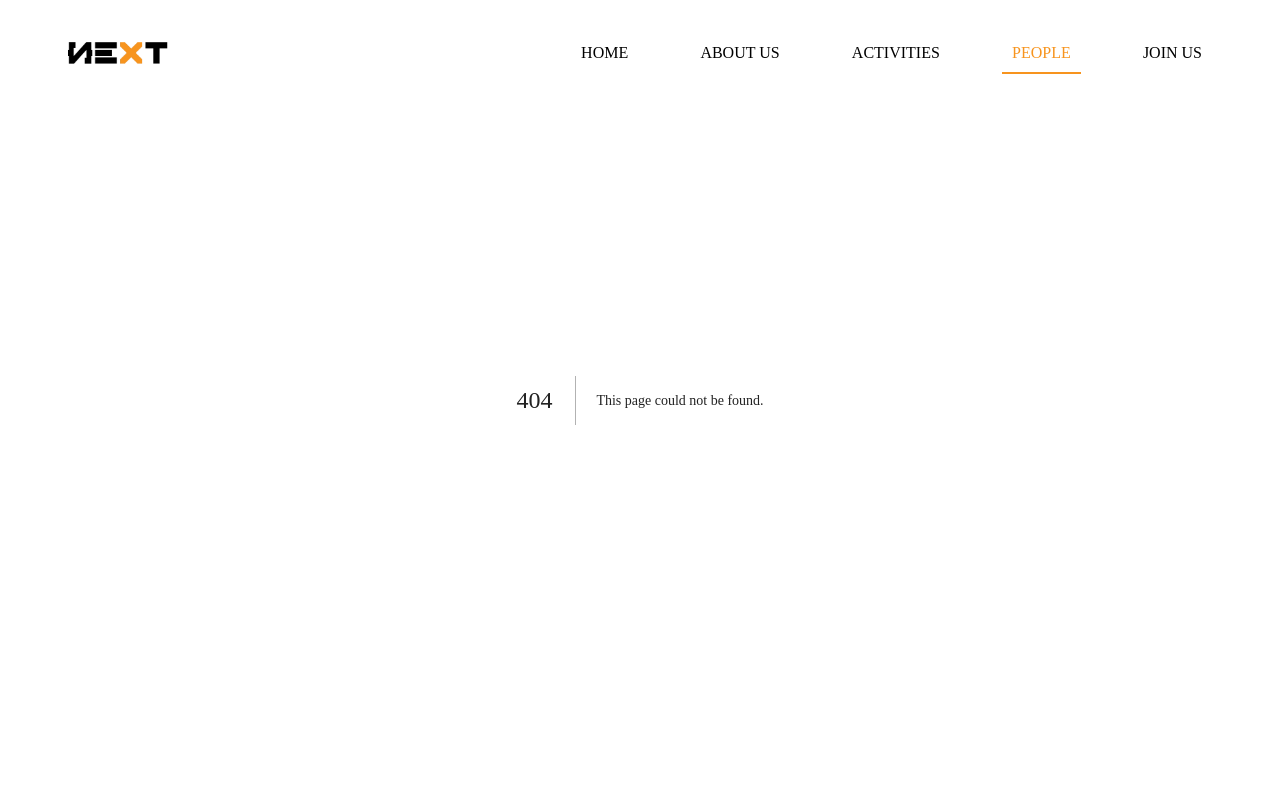
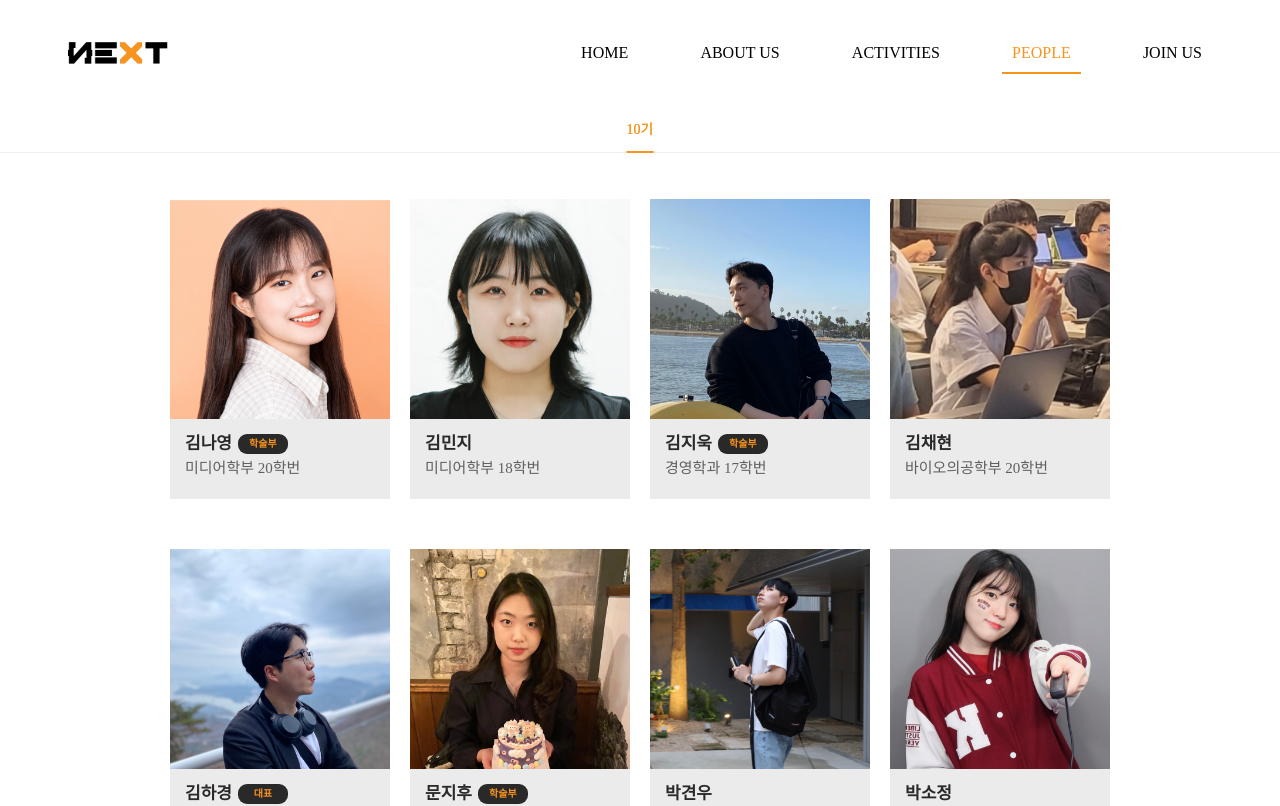
Before and after one commit to cucumber5252/2024NEXT_HOMEPAGE, a Next.js app: page /people in a window 1280 px wide. Before the commit this address had no page. Shown: the top 806 px of the page. Built offline with nearby package versions, Linux system fonts and the light colour scheme; a web font is replaced by a local one.

Commit message:
add: people 페이지 10기 정보들 넣기

```diff
--- /dev/null
+++ b/pages/people/components/Member/index.tsx
@@ -0,0 +1,80 @@
+import * as S from "styles/components/member/style";
+import Head from "next/head";
+import Image from "next/image";
+import React, { useState, useEffect, useRef } from "react";
+import { useMediaQuery } from "react-responsive";
+import CurriculrumDesktop from "public/assets/curriculum-desktop.png";
+import "aos/dist/aos.css";
+import { useRouter } from "next/router";
+import { PEOPLE_INFORMATION } from "pages/constants/people";
+import { PEOPLE_INFORMATION_TYPE } from "pages/types/people/people-information";
+import AOS from "aos";
+
+export default function Member() {
+  const router = useRouter();
+  const [loading, setLoading] = useState(true);
+  const isDesktop = useMediaQuery({ minDeviceWidth: 820 });
+  const isMobile = useMediaQuery({ maxWidth: 820 });
+
+  useEffect(() => {
+    AOS.init();
+    if (isMobile != undefined && isDesktop != undefined) {
+      setLoading(false);
+    }
+  }, []);
+  return (
+    <>
+      {!loading && (
+        <S.Container className="mount" isMobile={isMobile}>
+          <>
+            {PEOPLE_INFORMATION &&
+              PEOPLE_INFORMATION.map((item: PEOPLE_INFORMATION_TYPE) => {
+                return (
+                  <S.MemberWrapper>
+                    <S.MemberImgBox>
+                      {item.imgSrc ? (
+                        <Image
+                          src={item.imgSrc}
+                          alt="김"
+                          width={220}
+                          height={220}
+                        />
+                      ) : (
+                        // <Image
+                        //   alt="김"
+                        //   src="/public/images/profile/10기_김나영.png"
+                        //   width={220}
+                        //   height={220}
+                        // />
+                        <div
+                          style={{
+                            backgroundColor: "#333333",
+                            width: "220px",
+                            height: "220px",
+                          }}
+                        />
+                      )}
+                    </S.MemberImgBox>
+                    <S.MemberTextBox>
+                      <S.MemberName>
+                        {item.name}{" "}
+                        {item.managementTeam && (
+                          <S.ManagementTeamBadge>
+                            {item.managementTeam}
+                          </S.ManagementTeamBadge>
+                        )}
+                      </S.MemberName>
+                      <S.MemberInfo>
+                        {item.department}
+                        {item.masterDegree && "(석사)"} {`${item.classOf}학번`}
+                      </S.MemberInfo>
+                    </S.MemberTextBox>
+                  </S.MemberWrapper>
+                );
+              })}
+          </>
+        </S.Container>
+      )}
+    </>
+  );
+}
--- /dev/null
+++ b/pages/people/index.tsx
@@ -0,0 +1,52 @@
+import Head from "next/head";
+import React, { useState, useEffect } from "react";
+import * as S from "styles/people/style";
+import { useMediaQuery } from "react-responsive";
+import AOS from "aos";
+import "aos/dist/aos.css";
+import { useRouter } from "next/router";
+import { Tabs } from "antd";
+import { PEOPLE_ITEMS } from "pages/constants/people";
+import Member from "./components/Member";
+
+const { TEN } = PEOPLE_ITEMS;
+
+export default function People() {
+  const router = useRouter();
+  const [loading, setLoading] = useState(true);
+  const isDesktop = useMediaQuery({ minDeviceWidth: 820 });
+  const isMobile = useMediaQuery({ maxWidth: 820 });
+
+  useEffect(() => {
+    AOS.init();
+    if (isMobile != undefined && isDesktop != undefined) {
+      setLoading(false);
+    }
+  }, []);
+  return (
+    <>
+      <Head>
+        <title>NEXT: PEOPLE</title>
+        <meta
+          name="description"
+          content="고려대학교 소프트웨어창업학회 NEXT PEOPLE"
+        />
+      </Head>
+      {!loading && (
+        <S.Container isMobile={isMobile}>
+          <Tabs
+            defaultActiveKey="1"
+            centered
+            items={[
+              {
+                label: `${TEN}기`,
+                key: "1",
+                children: <Member />,
+              },
+            ]}
+          />
+        </S.Container>
+      )}
+    </>
+  );
+}
--- a/styles/theme.js
+++ b/styles/theme.js
@@ -7,4 +7,7 @@ export const THEME = {
   BLACK: "#000000",
   WHITE: "#FFFFFF",
   LIGHT_BLACK: "#1b1b1b",
+  TEXT_BLACK: "#292929",
+  BLACK_100: "#5F5F5F",
+  GRAY_100: "#EBEBEB",
 };
```
